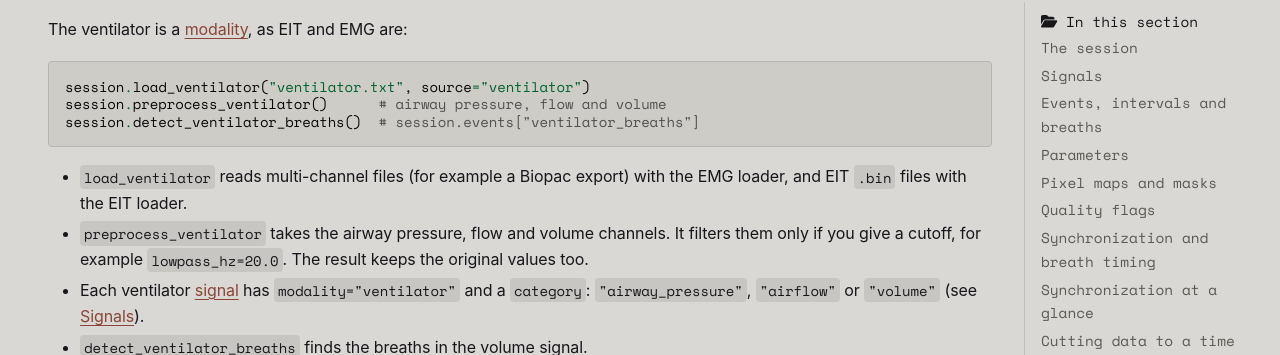
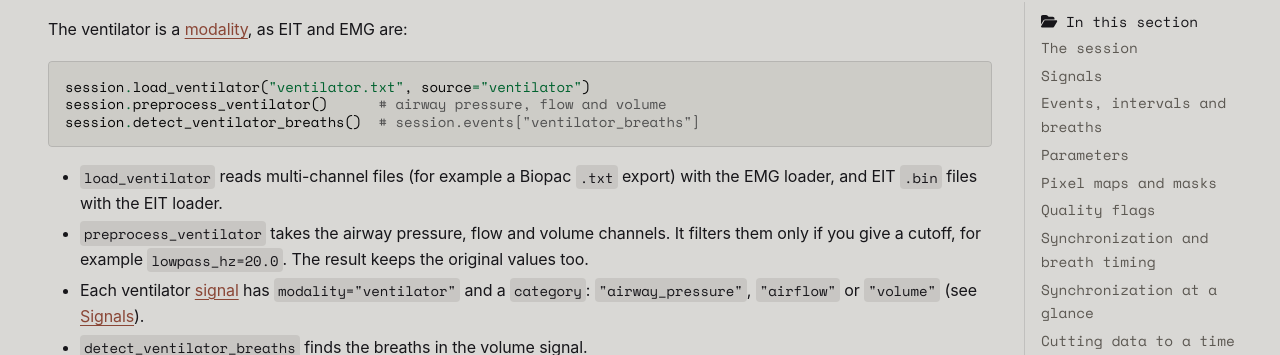
Before and after one commit to M3RESP/m3resp, a Sphinx documentation site: the page built from docs/concepts/session.md, in a window 1280 px wide and 900 px high, scrolled down 2336 px. Shown: the part 94-449 px from the top of the window. Built offline with Sphinx 7.4.7 and the PyData theme 0.15.4, drawn with Linux system fonts in a browser that asks for light colours; pages that are not in the unit, such as notebooks, are missing from menus.

Commit message:
Update docs/concepts/session.md
Co-authored-by: Chiara Maninetti <79974779+ChiaraM96@users.noreply.github.com>

````diff
--- a/docs/concepts/session.md
+++ b/docs/concepts/session.md
@@ -69,7 +69,7 @@ session.preprocess_ventilator()      # airway pressure, flow and volume
 session.detect_ventilator_breaths()  # session.events["ventilator_breaths"]
 ```
 
-- `load_ventilator` reads multi-channel files (for example a Biopac export) with the EMG loader, and EIT `.bin` files with the EIT loader.
+- `load_ventilator` reads multi-channel files (for example a Biopac `.txt` export) with the EMG loader, and EIT `.bin` files with the EIT loader.
 - `preprocess_ventilator` takes the airway pressure, flow and volume channels. It filters them only if you give a cutoff, for example `lowpass_hz=20.0`. The result keeps the original values too.
 - Each ventilator {term}`signal` has `modality="ventilator"` and a `category`: `"airway_pressure"`, `"airflow"` or `"volume"` (see {doc}`signals`).
 - `detect_ventilator_breaths` finds the breaths in the volume signal.
````
